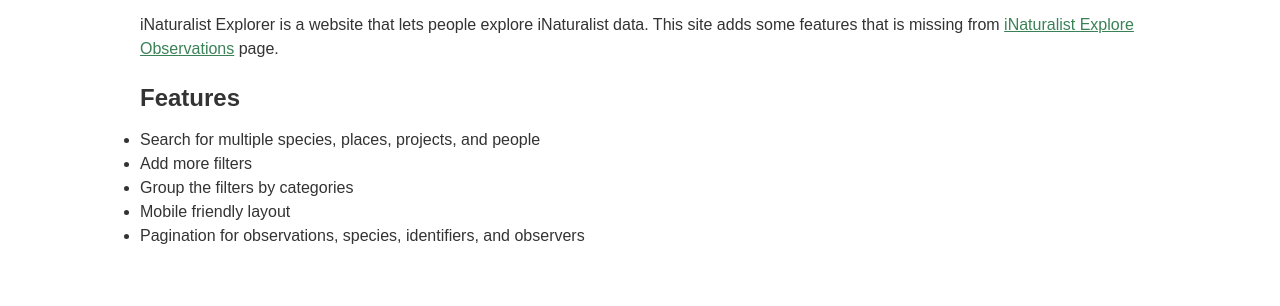
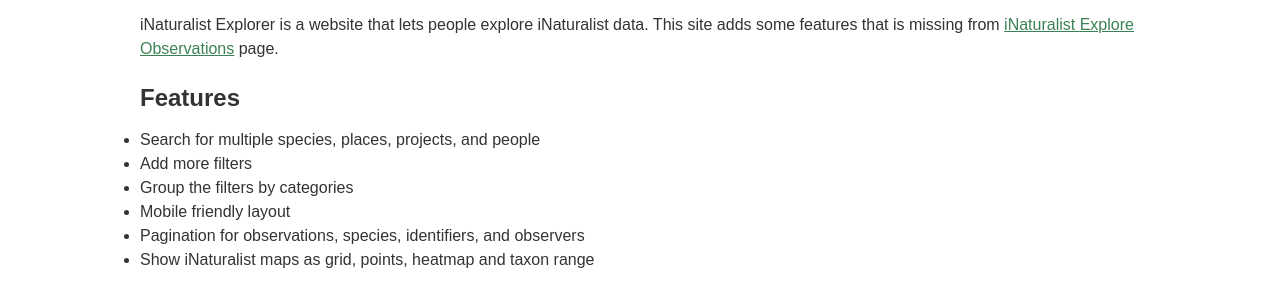
Before and after one commit to wykhuh/inaturalist-explorer, a website built with Vite: page about/index.html in a window 1280 px wide. Shown: the part 94-400 px from the top of the page. Built offline with nearby package versions, Linux system fonts and the light colour scheme.

Commit message:
update about page

```diff
--- a/about/index.html
+++ b/about/index.html
@@ -30,6 +30,9 @@
           <li>
             Pagination for observations, species, identifiers, and observers
           </li>
+          <li>
+            Show iNaturalist maps as grid, points, heatmap and taxon range
+          </li>
         </ul>
       </div>
     </main>
```
